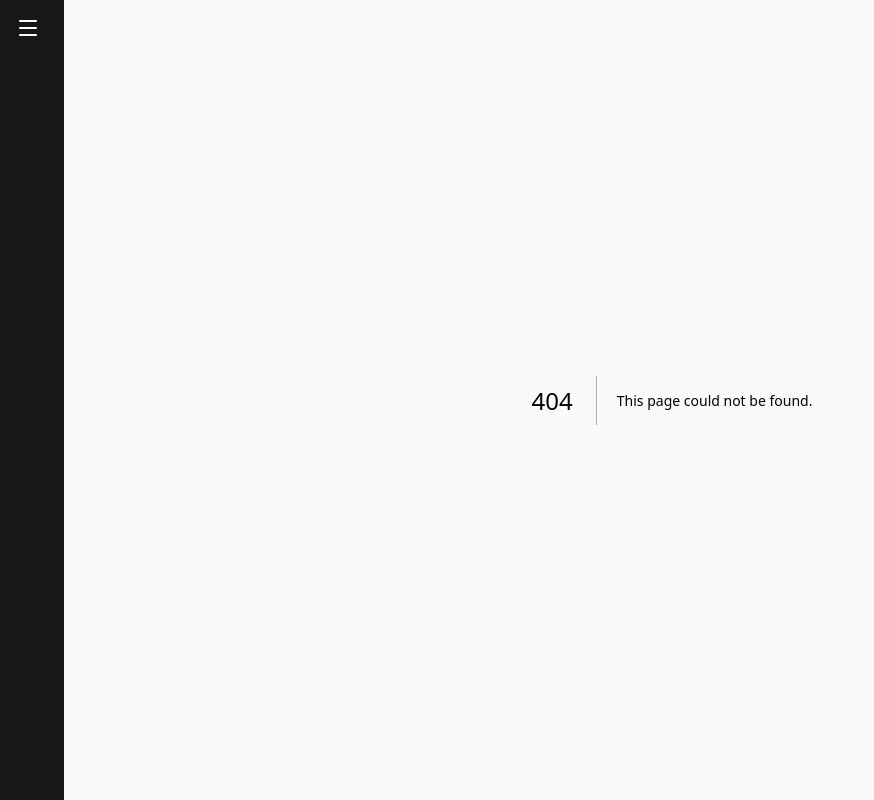
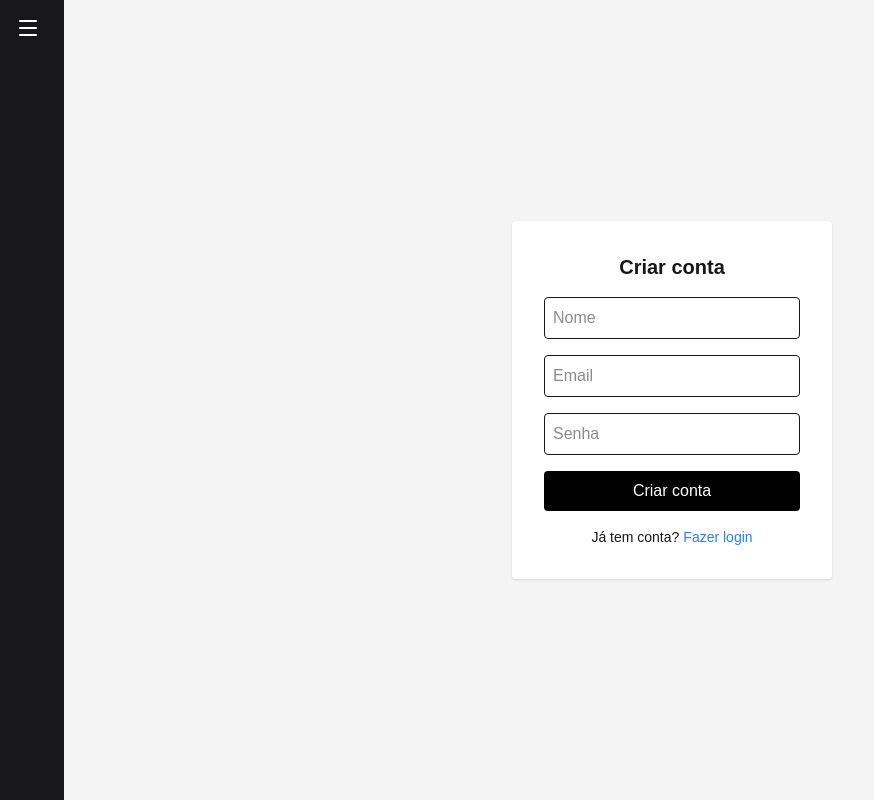
Before and after one commit to VitoriaDourado/todo-list-frontend, a Next.js app: page /register in a window 1280 px wide. Before the commit this address had no page. Shown: the whole page, without its empty margins (0-874 px from the left). Built offline with nearby package versions, Linux system fonts and the light colour scheme.

Commit message:
:sparkles: feat: Ajustando página de login

```diff
--- a/package.json
+++ b/package.json
@@ -15,6 +15,7 @@
     "next": "16.0.10",
     "react": "19.2.1",
     "react-dom": "19.2.1",
+    "react-router-dom": "^7.13.1",
     "typeorm": "^0.3.28"
   },
   "devDependencies": {
--- /dev/null
+++ b/src/App.tsx
@@ -0,0 +1,29 @@
+import { BrowserRouter, Routes, Route } from "react-router-dom";
+import LoginPage from "@/src/app/login/page";
+import Home from "@/src/app/page";
+import ProtectedRoute from "./components/ProtectedRoute";
+
+function App() {
+  return (
+    <BrowserRouter>
+
+      <Routes>
+
+        <Route path="/login" element={<LoginPage />} />
+
+        <Route
+          path="/"
+          element={
+            <ProtectedRoute>
+              <Home />
+            </ProtectedRoute>
+          }
+        />
+
+      </Routes>
+
+    </BrowserRouter>
+  );
+}
+
+export default App;
--- a/src/app/login/page.tsx
+++ b/src/app/login/page.tsx
@@ -0,0 +1,59 @@
+'use client'
+
+import { useState } from 'react'
+import { login } from '@/src/services/auth.service'
+import { useRouter } from 'next/navigation'
+
+export default function LoginPage() {
+  const [email, setEmail] = useState('')
+  const [password, setPassword] = useState('')
+  const router = useRouter()
+
+  async function handleLogin(e: React.FormEvent) {
+    e.preventDefault()
+
+    try {
+      const data = await login(email, password)
+
+      localStorage.setItem('token', data.access_token)
+
+      router.push('/')
+    } catch (error) {
+      alert('Email ou senha inválidos')
+    }
+  }
+
+  return (
+    <div className="flex min-h-screen items-center justify-center bg-black">
+      <form
+        onSubmit={handleLogin}
+        className="flex flex-col gap-3 bg-white p-6 rounded shadow"
+      >
+        <h2 className="text-xl font-bold text-black">Login</h2>
+
+        <input
+          type="email"
+          placeholder="Email"
+          value={email}
+          onChange={e => setEmail(e.target.value)}
+          className="border p-2 text-black"
+        />
+
+        <input
+          type="password"
+          placeholder="Senha"
+          value={password}
+          onChange={e => setPassword(e.target.value)}
+          className="border p-2 text-black"
+        />
+
+        <button
+          type="submit"
+          className="bg-black text-white p-2 rounded"
+        >
+          Entrar
+        </button>
+      </form>
+    </div>
+  )
+}
--- a/src/app/page.tsx
+++ b/src/app/page.tsx
@@ -1,47 +1,18 @@
-'use client'
+"use client"
 
-import { TaskList } from '../components/tasks/TaskList'
-import { useTasks } from '../hooks/useTasks'
-import { isToday } from '../services/date.utils'
-import { getTodos } from '../services/auth.service'
-import { useState, useEffect } from 'react'
+import { useEffect } from "react";
+import { useRouter } from "next/navigation";
 
 export default function Home() {
-  const { tasks, loading, toggleTask, removeTask } = useTasks()
-  const [todos, setTodos] = useState<any[]>([])
-
-  const todayTasks = tasks.filter(task =>
-    isToday(task.createdAt)
-  )
-
-  async function loadTasks() {
-    try {
-      const todosData = await getTodos()
-      console.log('Tarefas carregadas:', todosData)
-      setTodos(todosData)
-    } catch (error) {
-      console.error('Erro ao carregar tarefas', error)
-    }
-  }
+  const router = useRouter();
 
   useEffect(() => {
-    loadTasks()
-  }, [])
+    const token = localStorage.getItem("token");
 
-  return (
-    <div>
-      <div className="bg-black text-white flex items-center justify-center pt-5">
-        Minhas tasks
-      </div>
+    if (!token) {
+      router.push("/login");
+    }
+  }, []);
 
-      <div className="flex flex-col min-h-screen items-center justify-center bg-zinc-50 font-sans dark:bg-black">
-        {todos.map((todo: any) => (
-          <div key={todo.id}  className="mb-4 text-center flex">
-            <h3>Título: {todo.title} |</h3>
-            <p>&nbsp;Descrição: {todo.description}</p>
-          </div>
-        ))}
-      </div>
-    </div>
-  )
+  return <div>Home protegida</div>;
 }
--- /dev/null
+++ b/src/app/register/page.tsx
@@ -0,0 +1,78 @@
+'use client'
+
+import { useState } from 'react'
+import { register } from '@/src/services/auth.service'
+import { useRouter } from 'next/navigation'
+
+export default function RegisterPage() {
+  const router = useRouter()
+
+  const [name, setName] = useState('')
+  const [email, setEmail] = useState('')
+  const [password, setPassword] = useState('')
+
+  async function handleRegister(e: any) {
+    e.preventDefault()
+
+    try {
+      await register(name, email, password)
+
+      alert('Conta criada com sucesso')
+
+      router.push('/login')
+    } catch (error) {
+      alert('Erro ao criar conta')
+    }
+  }
+
+  return (
+    <div className="flex min-h-screen items-center justify-center bg-zinc-100">
+
+      <form
+        onSubmit={handleRegister}
+        className="flex flex-col gap-4 bg-white p-8 rounded shadow w-80"
+      >
+
+        <h1 className="text-xl font-bold text-center">
+          Criar conta
+        </h1>
+
+        <input
+          type="text"
+          placeholder="Nome"
+          className="border p-2 rounded"
+          value={name}
+          onChange={(e) => setName(e.target.value)}
+        />
+
+        <input
+          type="email"
+          placeholder="Email"
+          className="border p-2 rounded"
+          value={email}
+          onChange={(e) => setEmail(e.target.value)}
+        />
+
+        <input
+          type="password"
+          placeholder="Senha"
+          className="border p-2 rounded"
+          value={password}
+          onChange={(e) => setPassword(e.target.value)}
+        />
+
+        <button className="bg-black text-white p-2 rounded">
+          Criar conta
+        </button>
+
+        <p className="text-sm text-center">
+          Já tem conta?
+          <a href="/login" className="text-blue-500 ml-1">
+            Fazer login
+          </a>
+        </p>
+
+      </form>
+    </div>
+  )
+}
--- /dev/null
+++ b/src/components/ProtectedRoute.tsx
@@ -0,0 +1,12 @@
+import { Navigate } from "react-router-dom";
+
+export default function ProtectedRoute({ children }: any) {
+
+  const token = localStorage.getItem("token");
+
+  if (!token) {
+    return <Navigate to="/login" />;
+  }
+
+  return children;
+}
--- a/src/services/auth.service.ts
+++ b/src/services/auth.service.ts
@@ -4,6 +4,10 @@ interface UpdateTodoListDto {
   title?: string;
   description?: string;
   status?: boolean;
+}
+interface CreateTodoDto {
+  title: string;
+  description: string;
 }
 
 export async function login(email: string, password: string) {
@@ -22,6 +26,21 @@ export async function login(email: string, password: string) {
   return response.json()
 }
 
+export async function register(name: string, email: string, password: string) {
+  const response = await fetch(`${API_URL}/auth/register`, {
+    method: 'POST',
+    headers: {
+      'Content-Type': 'application/json',
+    },
+    body: JSON.stringify({ name, email, password }),
+  })
+
+  if (!response.ok) {
+    throw new Error('Erro ao criar conta')
+  }
+
+  return response.json()
+}
 
 export async function getUsers(){
   const response = await fetch(`${API_URL}/users`)
```
Also changed, not shown: 1 other file (tests, documents, lock files or other folders).
